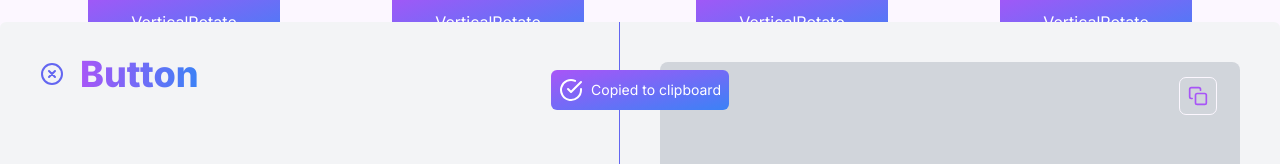
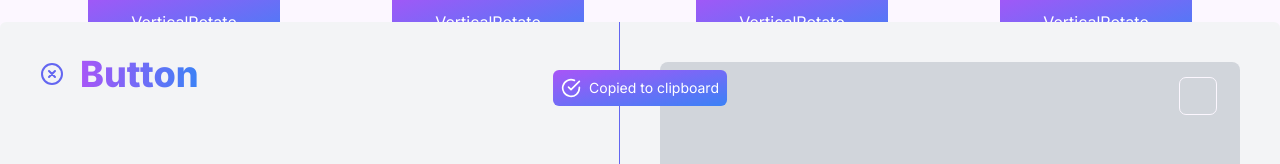
Before and after one commit to sg4bb/cntrlvuttons-web, a Next.js app: page / in a window 1280 px wide. Shown: the part 778-942 px from the top of the page. Built offline with nearby package versions, Linux system fonts and the light colour scheme.

Commit message:
visual fixes

```diff
--- a/src/app/page.jsx
+++ b/src/app/page.jsx
@@ -14,7 +14,7 @@ const Home = () => {
     <>
       <main className="mt-20 px-auto contentMain">
         <SelectProvider>
-          <div className="flex flex-col space-y-14 md:space-y-20 lg:space-y-12 lg:block">
+          <div className="flex flex-col space-y-8 md:space-y-12 lg:space-y-12 lg:block">
             <SearchInputMobile />
 
             <ShowSnipet />
--- a/src/components/ButtonList.jsx
+++ b/src/components/ButtonList.jsx
@@ -32,7 +32,7 @@ const ButtonList = () => {
         } overflow-y-scroll overflow-x-hidden mx-2 md:mx-7 lg:mx-14 xl:mx-27 2xl:mx-56 px-12 md:px-8 lg:px-auto xl:px-auto 2xl:px-12`}
       >
         <div
-          className={`grid place-content-center grid-cols-1 md:grid-cols-2 lg:grid-cols-3 xl:grid-cols-4 gap-24 md:gap-28`}
+          className={`grid place-content-center grid-cols-1 md:grid-cols-2 lg:grid-cols-3 xl:grid-cols-4 gap-24 md:gap-20 lg:gap-28`}
         >
           {buttonList.map((button, index) => (
             <ButtonItem button={button} key={index} scale="100" />
--- a/src/components/ShowSnipet.jsx
+++ b/src/components/ShowSnipet.jsx
@@ -39,14 +39,8 @@ const ShowSnipet = () => {
    */
   const [clipControl, setClipControl] = useState(false);
 
-  const [showControl, setShowControl] = useState(false);
-
   useEffect(() => {
     setClipControl(false);
-
-    setTimeout(() => {
-      buttonSelected ? setShowControl(true) : setShowControl(false);
-    }, 50);
   }, [buttonSelected]);
 
   /**
@@ -59,7 +53,7 @@ const ShowSnipet = () => {
 
     setTimeout(() => {
       setClipControl(false);
-    }, 1000);
+    }, 3000);
   };
 
   return (
@@ -96,18 +90,25 @@ const ShowSnipet = () => {
             </div>
 
             <button
-              className="mt-2 lg:mt-auto flex items-center justify-center space-x-5 lg:block w-full lg:w-auto static lg:absolute lg:right-16 lg:top-14 outline outline-1 outline-secondary dark:outline-[#353a52] py-2 px-2 rounded-md bg-gray-300 dark:bg-primary hover:bg-secondary dark:hover:bg-[#2c3147]"
+              className="mt-2 lg:mt-auto lg:block w-full lg:w-auto static lg:absolute lg:right-16 lg:top-14 outline outline-1 outline-secondary dark:outline-[#353a52] py-2 px-2 rounded-md bg-gray-300 dark:bg-primary hover:bg-secondary dark:hover:bg-[#2c3147]"
               onClick={CopyButton}
             >
               {clipControl ? (
-                <>
-                  <CheckIcon className="stroke-purple-500 dark:stroke-emerald-400" />{" "}
-                  <h2 className="text-purple-500 dark:text-emerald-400 text-sm">
+                <div className="flex items-center justify-center space-x-5 lg:space-x-0 lg:block">
+                  <CheckIcon className="stroke-purple-500 dark:stroke-emerald-400 block lg:hidden" />
+                  <h2 className="text-purple-500 dark:text-emerald-400 text-sm font-medium block lg:hidden">
                     Copied!
                   </h2>
-                </>
+                  <CopyIcon
+                    className={`stroke-purple-500 dark:stroke-emerald-400 hidden lg:block`}
+                  />
+                </div>
               ) : (
-                <>
+                <div
+                  className={`${
+                    !buttonSelected && "invisible"
+                  } flex items-center justify-center space-x-5`}
+                >
                   <CopyIcon
                     className={`stroke-purple-500 dark:stroke-emerald-400`}
                   />
@@ -115,7 +116,7 @@ const ShowSnipet = () => {
                   <h2 className="block lg:hidden text-sm font-medium text-purple-500 dark:text-emerald-400">
                     Copy to the clipboard
                   </h2>
-                </>
+                </div>
               )}
             </button>
           </div>
--- a/src/components/icons/CheckIcon.jsx
+++ b/src/components/icons/CheckIcon.jsx
@@ -1,14 +1,15 @@
 const CheckIcon = (props) => (
   <svg
     xmlns="http://www.w3.org/2000/svg"
-    width={24}
-    height={24}
+    width={20}
+    height={20}
     fill="none"
     stroke="currentColor"
     strokeLinecap="round"
     strokeLinejoin="round"
     strokeWidth={2}
     className="feather feather-check-circle"
+    viewBox="0 0 24 24"
     {...props}
   >
     <path d="M22 11.08V12a10 10 0 1 1-5.93-9.14" />
```
